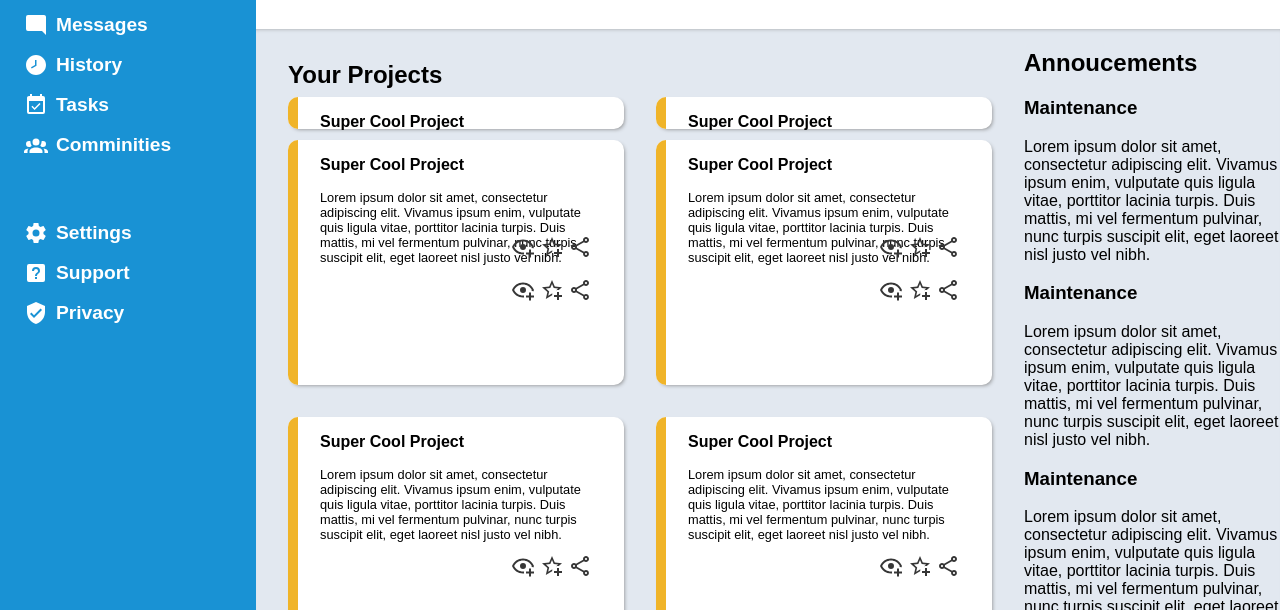
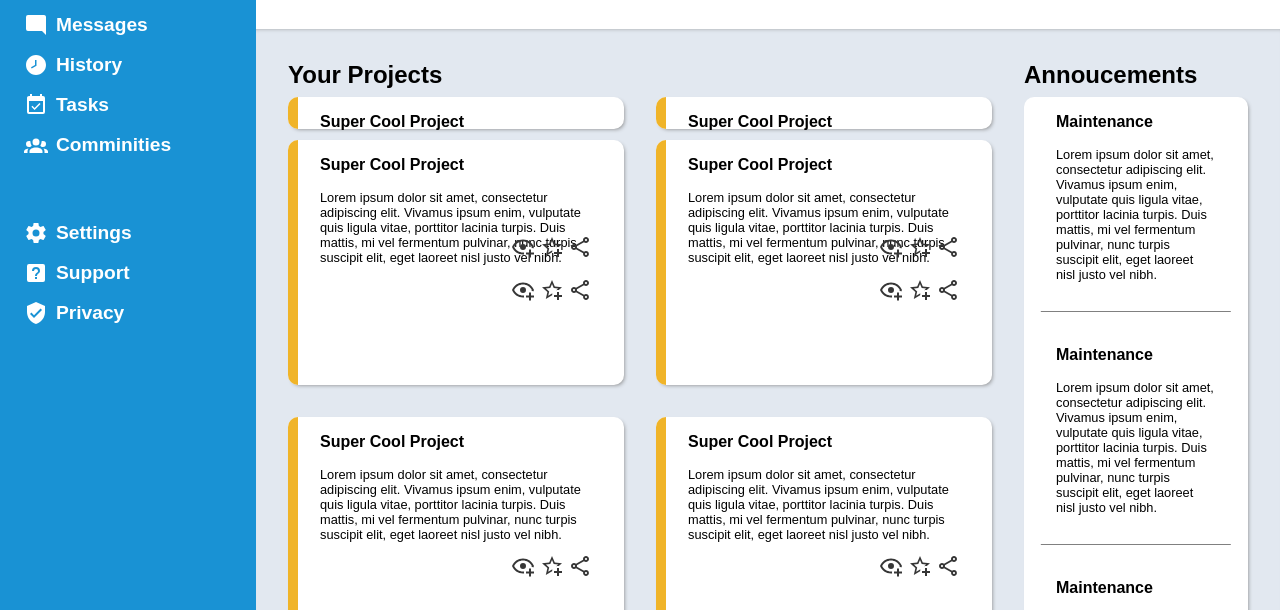
Before and after one commit to GPM03/admin-dashboard, a plain HTML site: page index.html in a window 1280 px wide. Shown: the part 179-789 px from the top of the page. Drawn offline with Linux system fonts and the light colour scheme.

Commit message:
Add annoucements style

```diff
--- a/index.html
+++ b/index.html
@@ -290,19 +290,21 @@
 
         <div class="annoucements">
             <h2>Annoucements</h2>
+            <div class="annoucements-container">
                 <div>
-                <h3>Maintenance</h3>
+                    <h4>Maintenance</h4>
                     <p>Lorem ipsum dolor sit amet, consectetur adipiscing elit. Vivamus ipsum enim, vulputate quis ligula vitae, porttitor lacinia turpis. Duis mattis, mi vel fermentum pulvinar, nunc turpis suscipit elit, eget laoreet nisl justo vel nibh.</p>
                 </div>
 
                 <div>
-                <h3>Maintenance</h3>
+                    <h4>Maintenance</h4>
                     <p>Lorem ipsum dolor sit amet, consectetur adipiscing elit. Vivamus ipsum enim, vulputate quis ligula vitae, porttitor lacinia turpis. Duis mattis, mi vel fermentum pulvinar, nunc turpis suscipit elit, eget laoreet nisl justo vel nibh.</p>
                 </div>
 
                 <div>
-                <h3>Maintenance</h3>
+                    <h4>Maintenance</h4>
                     <p>Lorem ipsum dolor sit amet, consectetur adipiscing elit. Vivamus ipsum enim, vulputate quis ligula vitae, porttitor lacinia turpis. Duis mattis, mi vel fermentum pulvinar, nunc turpis suscipit elit, eget laoreet nisl justo vel nibh.</p>
+                </div>
             </div>
         </div>
 
--- a/style.css
+++ b/style.css
@@ -236,6 +236,53 @@ body {
 .annoucements {
     grid-column: 2 / 3;
     grid-row: 1 / 2;
+    margin-right: 2rem;
+}
+
+.annoucements h2 {
+    margin: 2rem 0 0.5rem 0;
+}
+
+.annoucements-container {
+    position: relative;
+    background-color: white;
+    border-radius: 10px;
+    display: inline-block;
+    box-shadow: 2px 2px 4px -2px grey;
+    padding: 0 2rem 0 2rem;
+
+}
+
+.annoucements-container div{
+    box-shadow: 0 10px 0 -10px inset grey;
+    margin: 1rem 0 4rem 0;
+}
+
+.annoucements-container div:last-of-type {
+    margin: 1rem 0 0 0;
+}
+
+.annoucements div:last-of-type::after {
+    display: none;
+}
+
+.annoucements-container div::after {
+    content: "";
+    width: 85%;
+    height: 1px;
+    position: absolute;
+    background-color: grey;
+    left: 50%;
+    transform: translate(-50%, 0);
+    margin-top: 1rem;
+}
+
+.annoucements-container h4{
+    margin: 1rem 0;
+}
+
+.annoucements-container p{
+    font-size: 0.8rem;
 }
 
 .trending {
```
Lines whose indentation alone changed are shown as unchanged.
